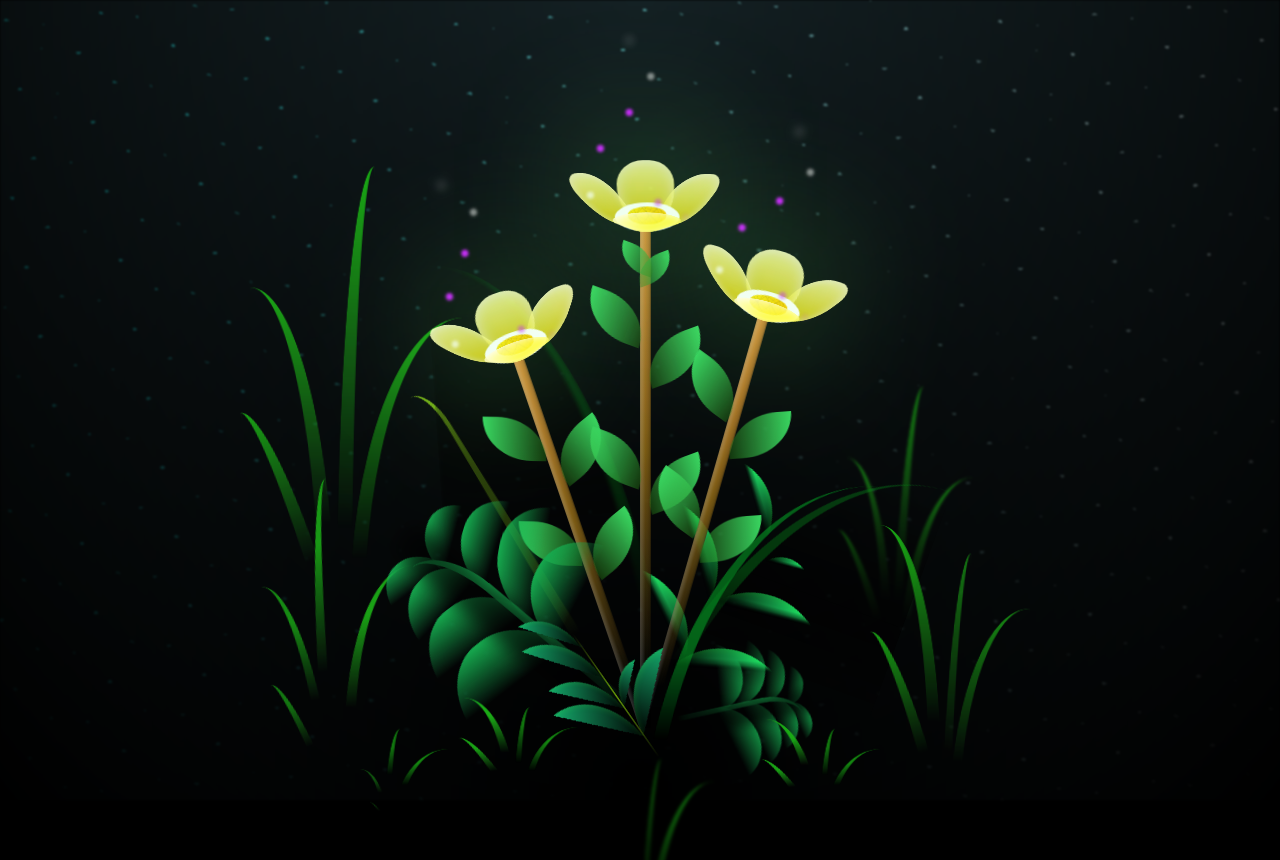
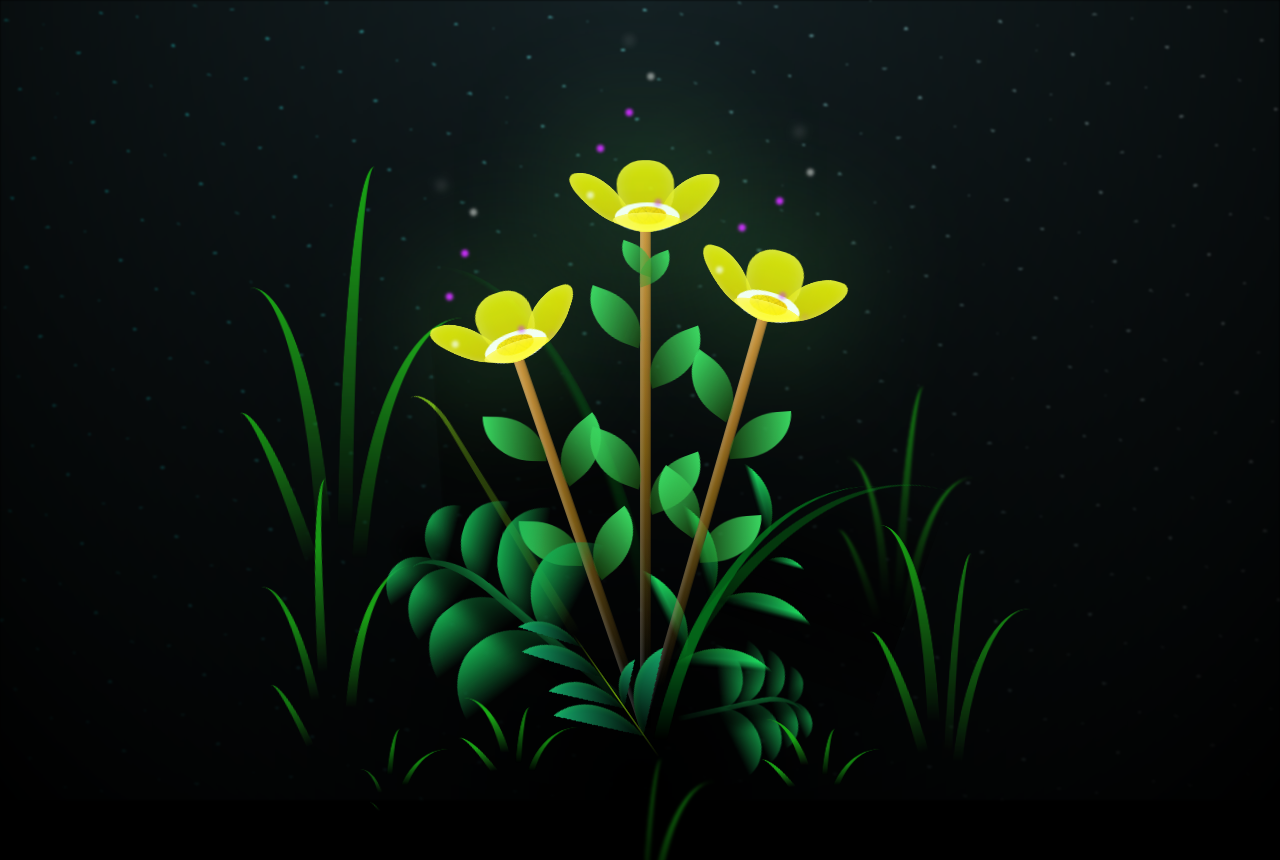
Before and after one commit to AljureS/JulsYellowFlores, a plain HTML site: page flower.html in a window 1280 px wide. Shown: the top 860 px of the page. Drawn offline with Linux system fonts and the light colour scheme.

Commit message:
More yellow

```diff
--- a/css/main.css
+++ b/css/main.css
@@ -165,10 +165,10 @@ body {
   height: 11vmin;
   border-radius: 51% 49% 47% 53%/44% 45% 55% 69%;
   background-color: #fbff00;
-  background-image: linear-gradient(to top, #e6d600, #feffa7);
+  background-image: linear-gradient(to top, #e6d600, #f6fa00);
   transform-origin: bottom center;
   opacity: 0.9;
-  box-shadow: inset 0 0 2vmin rgba(255, 255, 255, 0.76);
+  box-shadow: inset 0 0 2vmin rgba(255, 255, 255, 0.39);
 }
 .flower__leaf--1 {
   transform: translate(-10%, 1%) rotateY(40deg) rotateX(-50deg);
@@ -185,7 +185,7 @@ body {
   transform-origin: bottom left;
   border-radius: 4vmin 10vmin 4vmin 4vmin;
   transform: translate(0%, 18%) rotateX(70deg) rotate(-43deg);
-  background-image: linear-gradient(to top, #fffb00, #fffec0);
+  background-image: linear-gradient(to top, #fffb00, #faf73e);
   z-index: 1;
   opacity: 0.8;
 }
```
